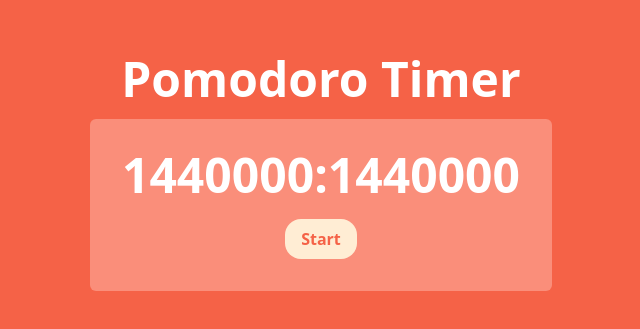
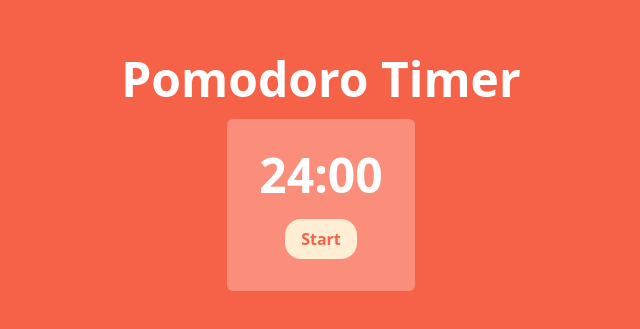
Before and after one commit to PurinPintakhiew/pomodoro-timer, a React (Vite) app: page / in a window 1280 px wide. Shown: the part 227-556 px from the top of the page, without its empty margins (319-959 px from the left). Built offline with nearby package versions, Linux system fonts and the light colour scheme.

Commit message:
chore: time format

```diff
--- a/src/App.tsx
+++ b/src/App.tsx
@@ -1,15 +1,15 @@
 import { useState } from 'react'
 
 function App() {
-  const defaultTime: number = 24 * 1000 * 60;
+  const defaultTime: number = (24 * (100 * 60)) + 100;
 
   const [start, setStart] = useState(false);
   const [time, setTime] = useState(defaultTime);
 
   const timeFormat = (time: number) => {
-    const minute = time || "00";
-    const second = time || "00";
-    return `${minute}:${second}`;
+    const minute = Math.floor(time / (100 * 60));
+    const second = Math.ceil(minute - (time / (100 * 60)));
+    return `${minute || "00"}:${second || "00"}`;
   }
 
   return (
```
